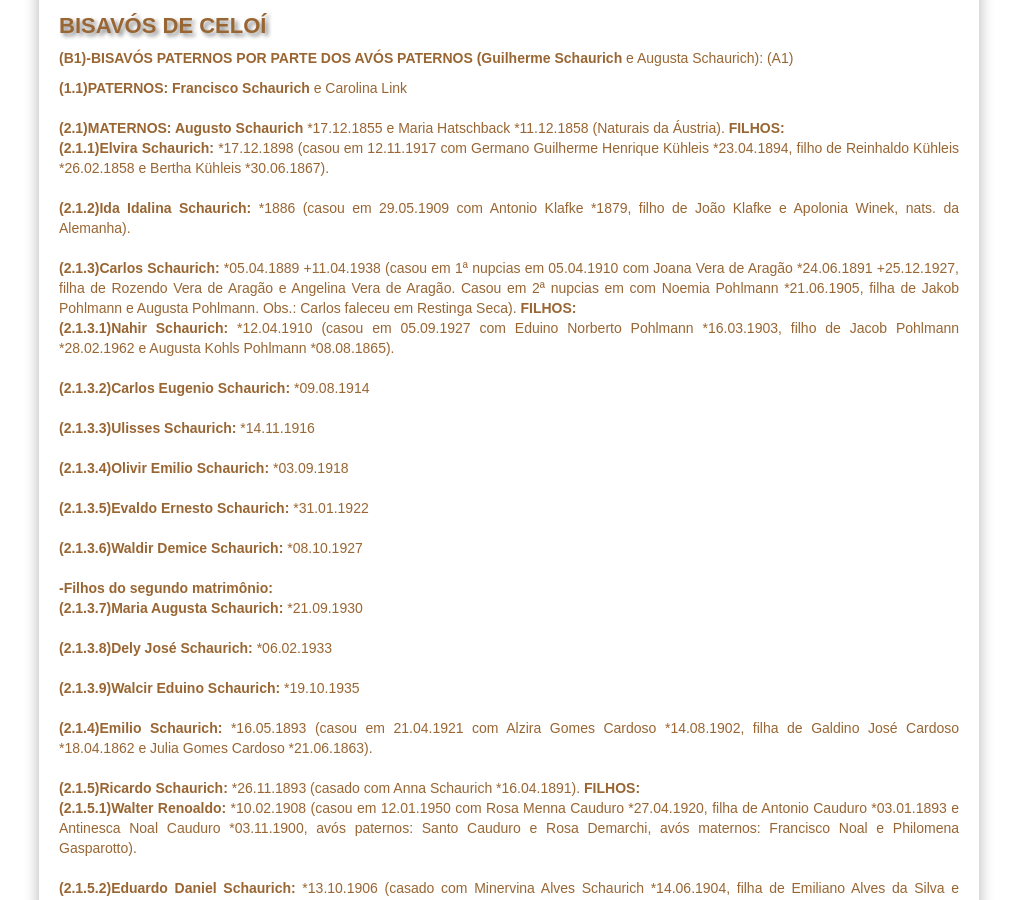
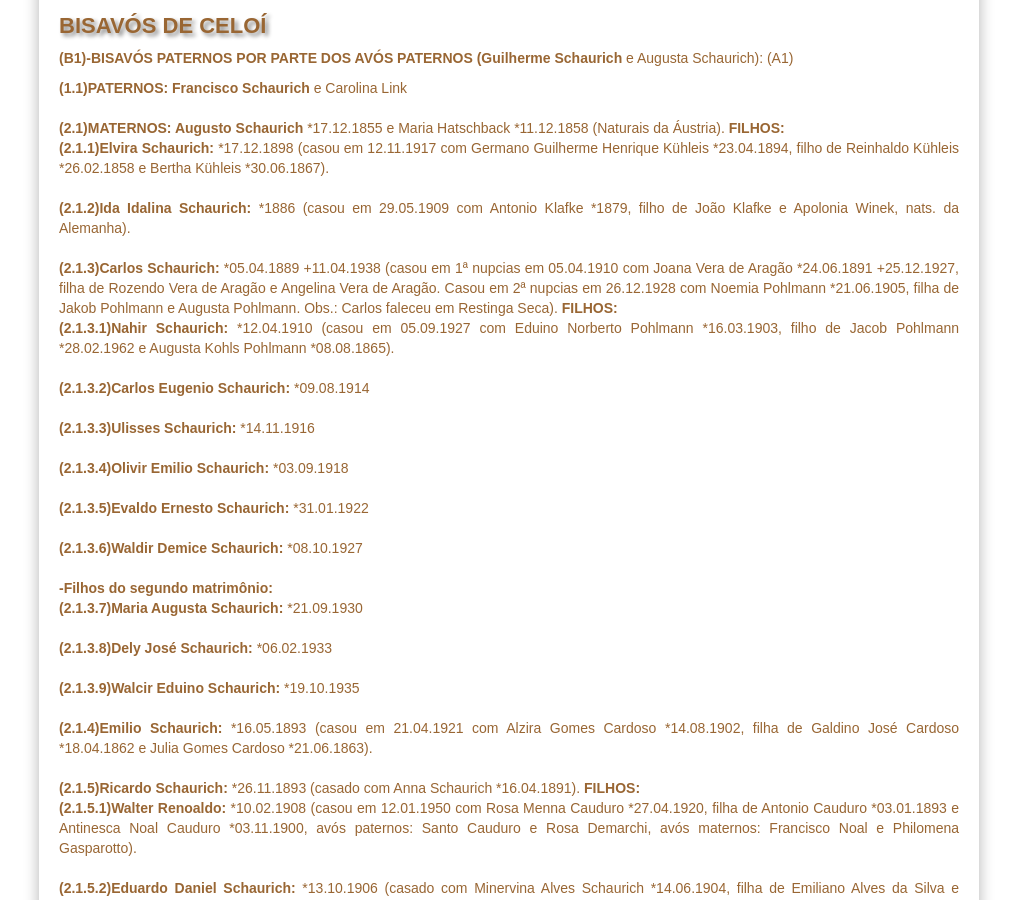
Before and after one commit to claudiovargas1955/claudiovargas1955.github.io, a Jekyll site: the page built from _pages/familia-schaurich.html, in a window 1280 px wide and 900 px high, scrolled down 1329 px. Shown: the whole window, without its empty margins (131-1148 px from the left). Built offline with Jekyll 4.4.1, drawn with Linux system fonts in a browser that asks for light colours; some web fonts are replaced.

Commit message:
Update familia-schaurich.html

```diff
--- a/_pages/familia-schaurich.html
+++ b/_pages/familia-schaurich.html
@@ -223,8 +223,8 @@ Ortiz  avós maternos: José da Silva Moura e Francisca Vargas de Moura RC-83).
      nats. da Alemanha).<br><br>
 
      <b>(2.1.3)Carlos Schaurich: </b>*05.04.1889 +11.04.1938 (casou em 1ª nupcias em 05.04.1910 com Joana Vera de Aragão *24.06.1891
-     +25.12.1927, filha de Rozendo Vera de Aragão e Angelina Vera de Aragão. Casou em 2ª nupcias em com Noemia Pohlmann *21.06.1905,
-     filha de Jakob Pohlmann e Augusta Pohlmann. Obs.: Carlos faleceu em Restinga Seca). <b>FILHOS: </b><br>
+     +25.12.1927, filha de Rozendo Vera de Aragão e Angelina Vera de Aragão. Casou em 2ª nupcias em 26.12.1928 com Noemia Pohlmann
+     *21.06.1905, filha de Jakob Pohlmann e Augusta Pohlmann. Obs.: Carlos faleceu em Restinga Seca). <b>FILHOS: </b><br>
            <b>(2.1.3.1)Nahir Schaurich: </b>*12.04.1910 (casou em 05.09.1927 com Eduino Norberto Pohlmann *16.03.1903, filho de Jacob
            Pohlmann *28.02.1962 e Augusta Kohls Pohlmann *08.08.1865). <br><br>
 
```
